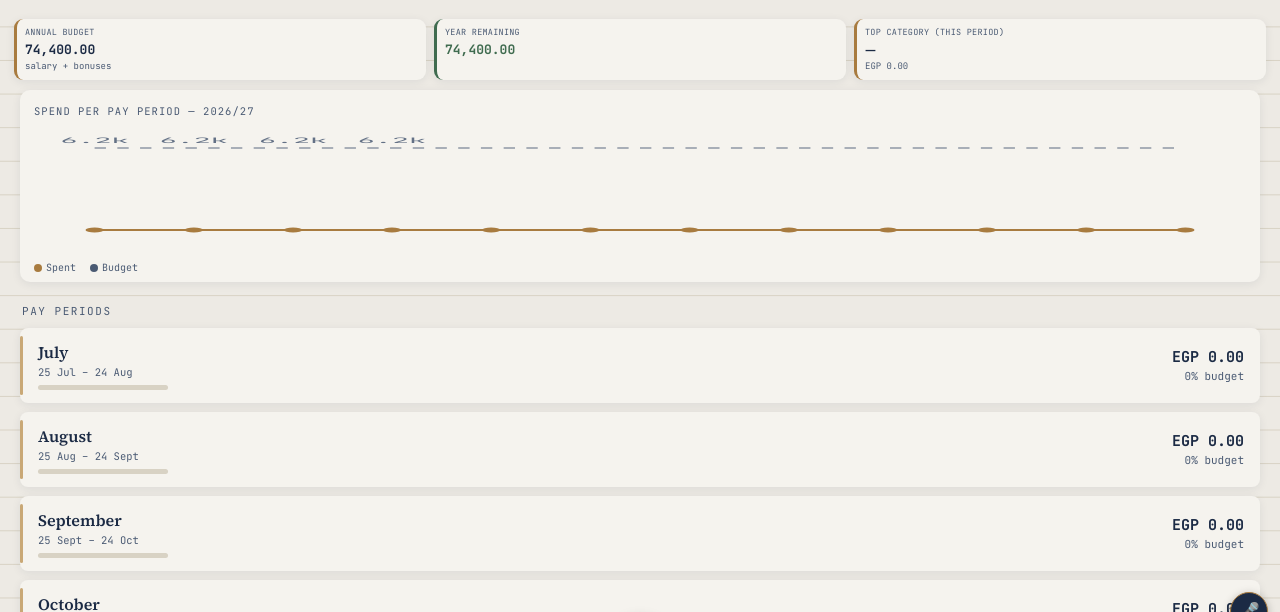
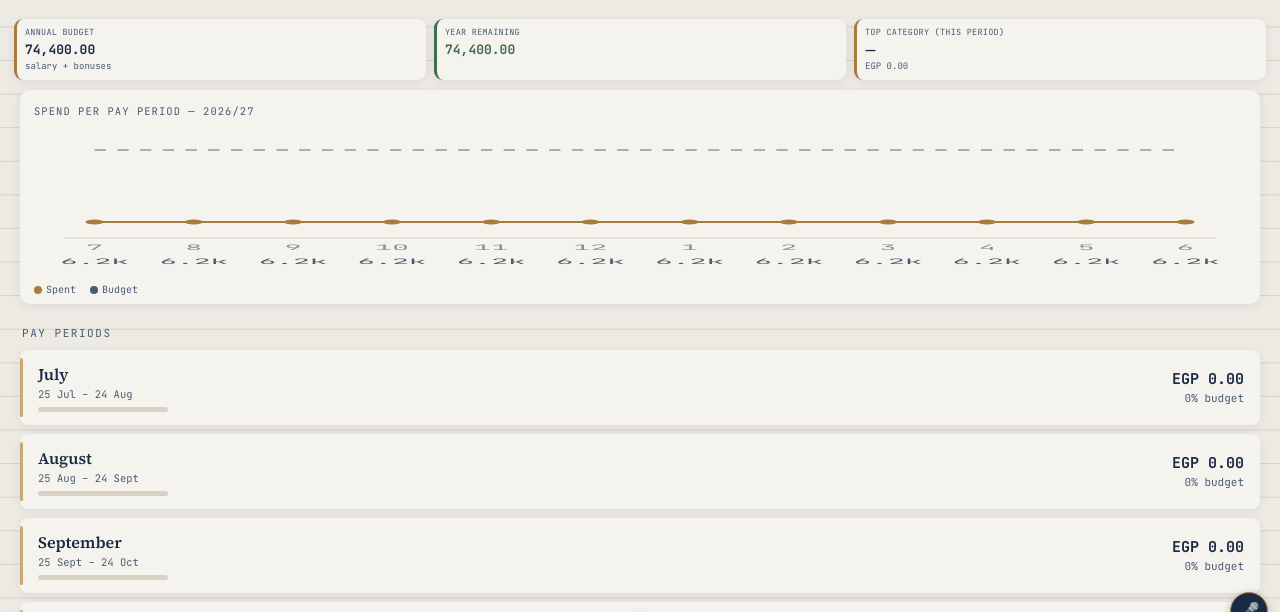
Before and after one commit to Nonna-ahmed/Ledger-app, a plain HTML site: page index.html in a window 1280 px wide. Shown: the part 108-720 px from the top of the page. Drawn offline with Linux system fonts and the light colour scheme.

Commit message:
Adjust trend chart dimensions and label placement
Updated the height of the trend chart and adjusted padding. Enhanced label placement logic for better visibility.

```diff
--- a/index.html
+++ b/index.html
@@ -1510,27 +1510,53 @@ document.getElementById('saveGoal').addEventListener('click', async ()=>{
 function renderTrend(){
   document.getElementById('trendYear').textContent = fyLabel(state.year);
   const svg = document.getElementById('trendSvg');
-  const W=320, H=128, padX=16, top=24, bot=22;
+  const W=320, H=150, padX=16, top=26, bot=52;
   svg.setAttribute('viewBox','0 0 '+W+' '+H); svg.setAttribute('height', String(H));
-  const cur = currentPeriod(), curKey = cur.year*12+cur.monthIdx;
-  const spentArr=[], budgetArr=[], past=[];
-  for(let i=0;i<12;i++){ const p=fyPeriod(state.year,i); spentArr.push(periodExpenseTotal(p.year,p.monthIdx)); budgetArr.push(periodBaseBudget(p.year,p.monthIdx)); past.push(p.year*12+p.monthIdx <= curKey); }
+  const spentArr=[], budgetArr=[], months=[];
+  for(let i=0;i<12;i++){ const p=fyPeriod(state.year,i); spentArr.push(periodExpenseTotal(p.year,p.monthIdx)); budgetArr.push(periodBaseBudget(p.year,p.monthIdx)); months.push(p.monthIdx+1); }
   const maxV = Math.max(1, ...spentArr, ...budgetArr);
   const stepX = (W-2*padX)/11;
   const X = i=>padX+i*stepX, Y = v=>H-bot-(v/maxV)*(H-top-bot);
   const path = arr => arr.map((v,i)=>(i===0?'M':'L')+X(i).toFixed(1)+','+Y(v).toFixed(1)).join(' ');
   const kf = v=>{ if(v>=1000){ const k=v/1000; return (k>=100 ? String(Math.round(k)) : k.toFixed(1)).replace(/\.0$/,'')+'k'; } return String(Math.round(v)); };
+  /* spent labels sit on the points; each one is placed where it does not touch another label */
+  const placed = [];
+  const box = (x,y,txt)=>{ const w=txt.length*5.4; return {x0:x-w/2, x1:x+w/2, y0:y-9, y1:y+2}; };
+  const hit = (a,c)=>!(a.x1<c.x0||c.x1<a.x0||a.y1<c.y0||c.y1<a.y0);
   let labels = '';
   for(let i=0;i<12;i++){
-    const sp=spentArr[i], bu=budgetArr[i], spentAbove = sp>=bu;
-    if(sp>0){ const y = spentAbove ? Y(sp)-6 : Y(sp)+12; labels += `<text x="${X(i).toFixed(1)}" y="${y.toFixed(1)}" text-anchor="middle" font-size="8.5" font-weight="700" fill="#A87B3F" font-family="JetBrains Mono,monospace">${kf(sp)}</text>`; }
-    if(past[i] && bu>0){ const y = spentAbove ? Y(bu)+11 : Y(bu)-5; labels += `<text x="${X(i).toFixed(1)}" y="${y.toFixed(1)}" text-anchor="middle" font-size="7.5" style="fill:var(--ink-soft)" opacity="0.85" font-family="JetBrains Mono,monospace">${kf(bu)}</text>`; }
+    const v = spentArr[i]; if(!(v>0)) continue;
+    const pv = i>0 ? spentArr[i-1] : null, nx = i<11 ? spentArr[i+1] : null;
+    let pref;
+    if(pv===null) pref = nx>v ? 'below' : 'above';
+    else if(nx===null) pref = pv>v ? 'below' : 'above';
+    else if(v>=pv && v>=nx) pref = 'above';
+    else if(v<=pv && v<=nx) pref = 'below';
+    else pref = nx>v ? 'above' : 'below';
+    const txt = kf(v);
+    for(const side of [pref, pref==='above'?'below':'above']){
+      const y = side==='above' ? Y(v)-6 : Y(v)+13, bx = box(X(i), y, txt);
+      if(placed.some(c=>hit(bx,c))) continue;
+      placed.push(bx);
+      const common = `x="${X(i).toFixed(1)}" y="${y.toFixed(1)}" text-anchor="middle" font-size="8.5" font-weight="700" font-family="JetBrains Mono,monospace"`;
+      labels += `<text ${common} fill="none" style="stroke:var(--card);stroke-width:3px;stroke-linejoin:round">${txt}</text><text ${common} fill="#A87B3F">${txt}</text>`;
+      break;
+    }
+  }
+  /* month number + budget amount in two quiet rows under the chart (no overlap possible) */
+  const rowM = H-24, rowB = H-10;
+  let rows = '';
+  for(let i=0;i<12;i++){
+    rows += `<text x="${X(i).toFixed(1)}" y="${rowM}" text-anchor="middle" font-size="7.5" style="fill:var(--ink-soft)" opacity="0.65" font-family="JetBrains Mono,monospace">${months[i]}</text>`;
+    rows += `<text x="${X(i).toFixed(1)}" y="${rowB}" text-anchor="middle" font-size="7.5" style="fill:var(--ink-soft)" font-family="JetBrains Mono,monospace">${kf(budgetArr[i])}</text>`;
   }
   svg.innerHTML = `
     <path d="${path(budgetArr)}" fill="none" stroke="#4A5A73" stroke-width="1.5" stroke-dasharray="3,3" opacity="0.6"/>
     <path d="${path(spentArr)}" fill="none" stroke="#A87B3F" stroke-width="2.2"/>
     ${spentArr.map((v,i)=>`<circle cx="${X(i).toFixed(1)}" cy="${Y(v).toFixed(1)}" r="2.4" fill="#A87B3F"/>`).join('')}
-    ${labels}`;
+    ${labels}
+    <line x1="${padX-8}" x2="${W-padX+8}" y1="${H-36}" y2="${H-36}" style="stroke:var(--paper-line)" stroke-width="0.8"/>
+    ${rows}`;
 }
 
 /* ---------------- Export ---------------- */
```
